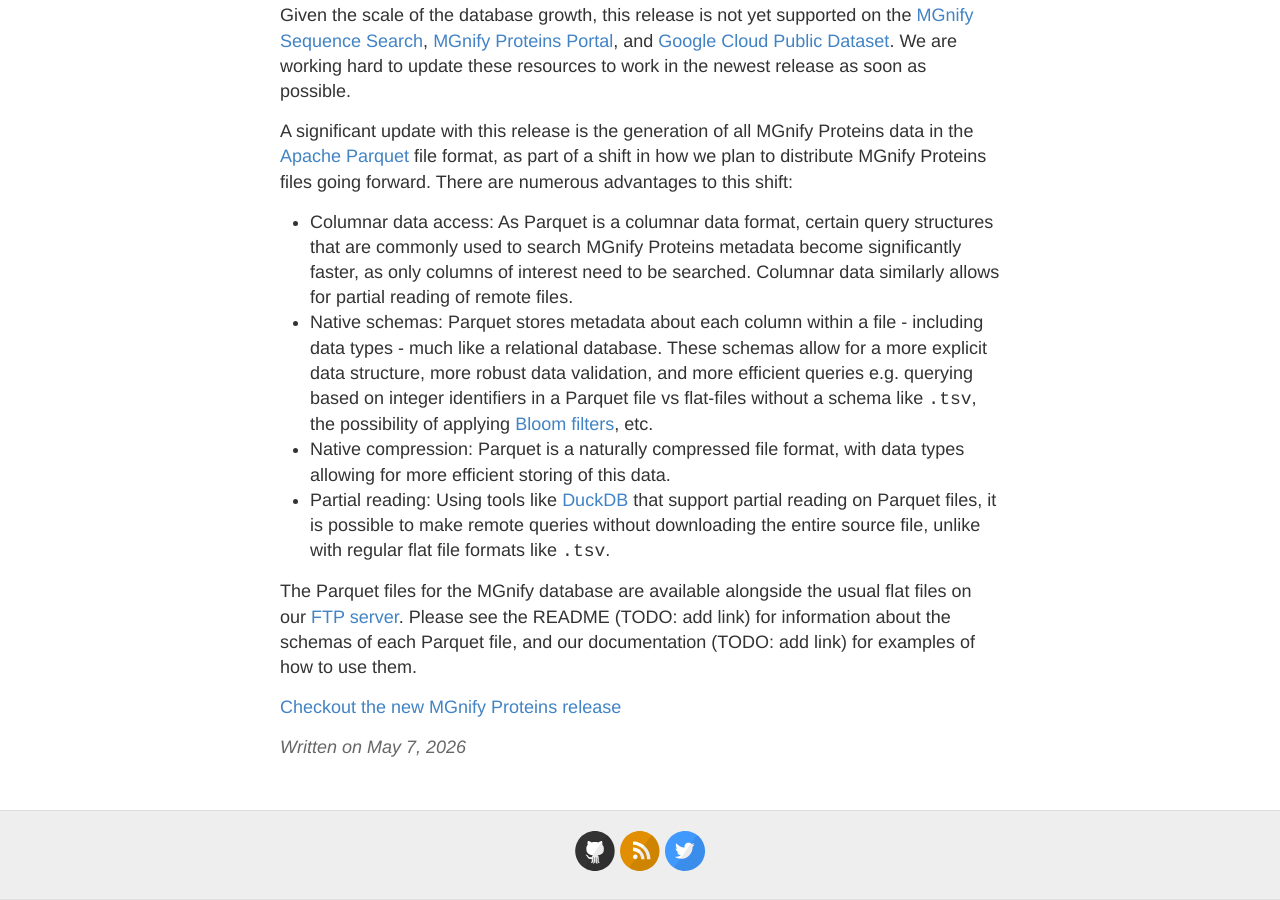
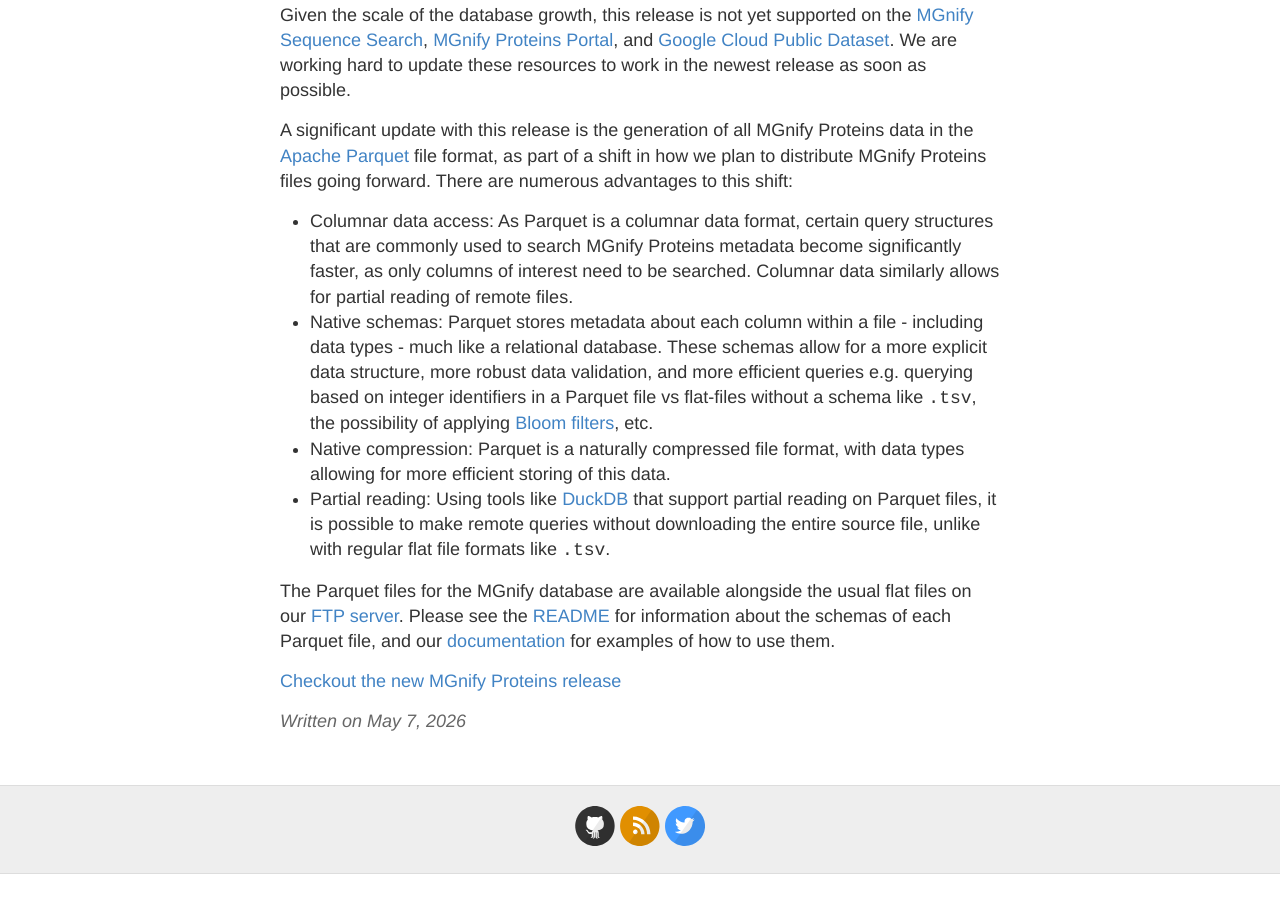
Before and after one commit to EBI-Metagenomics/blog, a Jekyll site: the page built from _posts/2026-05-07-MGnify-Proteins-Release.md, in a window 1280 px wide and 900 px high, scrolled down 1629 px. Built offline with Jekyll 4.4.1, drawn with Linux system fonts in a browser that asks for light colours; after the commit the page ends 2503 px from its top, so only the background shows below that; some of the changed lines change nothing that is shown; some of the changed text lies outside the part shown.

Commit message:
add links to documentation, modify images

```diff
--- a/_posts/2026-05-07-MGnify-Proteins-Release.md
+++ b/_posts/2026-05-07-MGnify-Proteins-Release.md
@@ -1,11 +1,11 @@
 ---
 published: true
 layout: post
-title: MGnify Proteins release - 2026_05
+title: MGnify Proteins release - 2026_06
 category: tools
 emg:
   text: Checkout the new MGnify Proteins release
-  url: https://ftp.ebi.ac.uk/pub/databases/metagenomics/peptide_database/2026_05/
+  url: https://ftp.ebi.ac.uk/pub/databases/metagenomics/peptide_database/2026_06/
 ---
 ![MGnify Proteins Schematic]({{site.baseurl}}/assets/media/images/posts/mgnify-proteins-schematic.png)
 
@@ -24,4 +24,4 @@
 - Native compression: Parquet is a naturally compressed file format, with data types allowing for more efficient storing of this data.
 - Partial reading: Using tools like [DuckDB](https://duckdb.org/) that support partial reading on Parquet files, it is possible to make remote queries without downloading the entire source file, unlike with regular flat file formats like `.tsv`.
 
-The Parquet files for the MGnify database are available alongside the usual flat files on our [FTP server](https://ftp.ebi.ac.uk/pub/databases/metagenomics/peptide_database/2026_05/). Please see the README (TODO: add link) for information about the schemas of each Parquet file, and our documentation (TODO: add link) for examples of how to use them.
+The Parquet files for the MGnify database are available alongside the usual flat files on our [FTP server](https://ftp.ebi.ac.uk/pub/databases/metagenomics/peptide_database/2026_06/). Please see the [README](https://ftp.ebi.ac.uk/pub/databases/metagenomics/peptide_database/2026_06/README.md) for information about the schemas of each Parquet file, and our [documentation](https://docs.mgnify.org/src/docs/mgnify-proteins-parquet-queries.html) for examples of how to use them.
```
Also changed, not shown: assets/media/images/posts/mgnify-proteins-growth-2026.png, assets/media/images/posts/mgnify-proteins-schematic.png.
